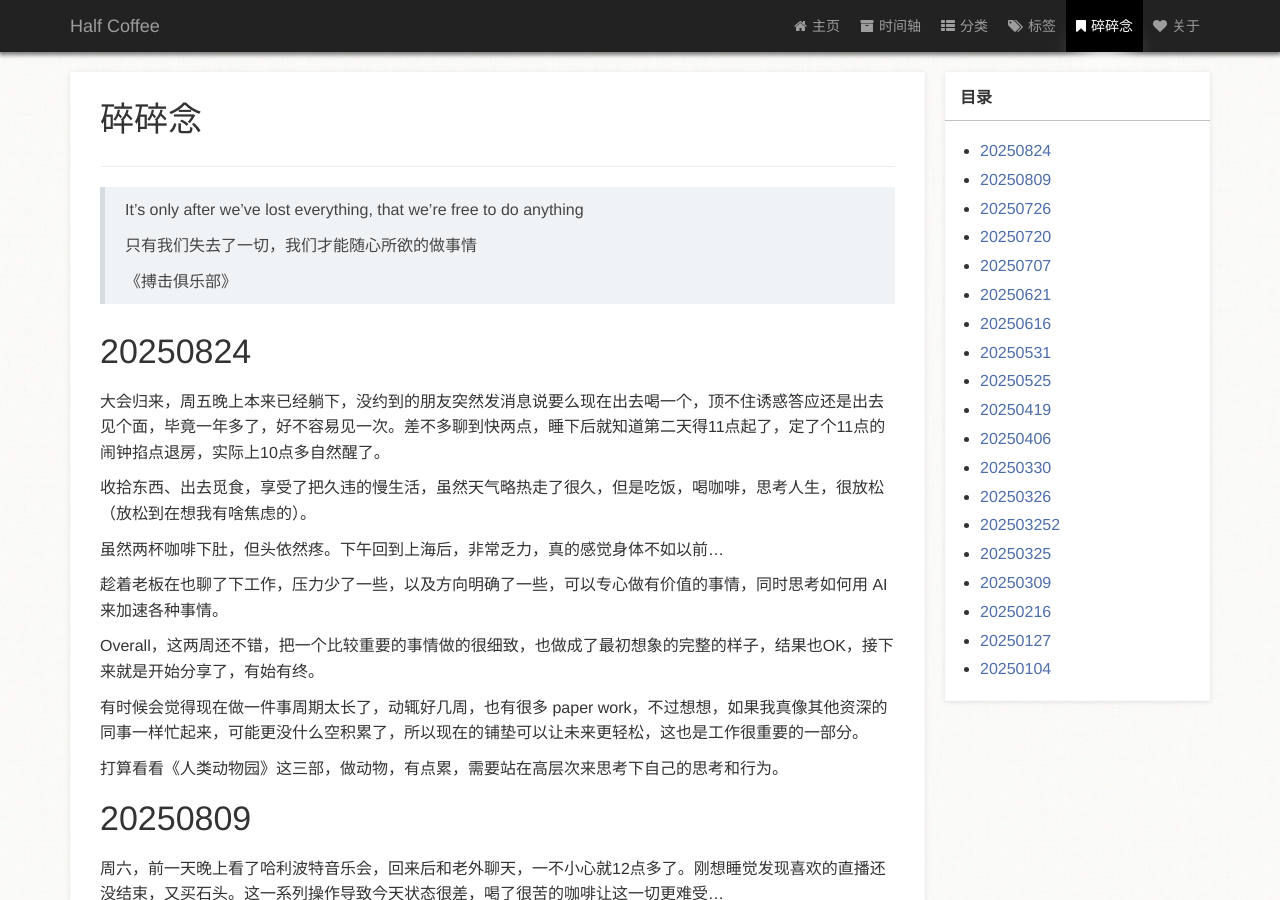
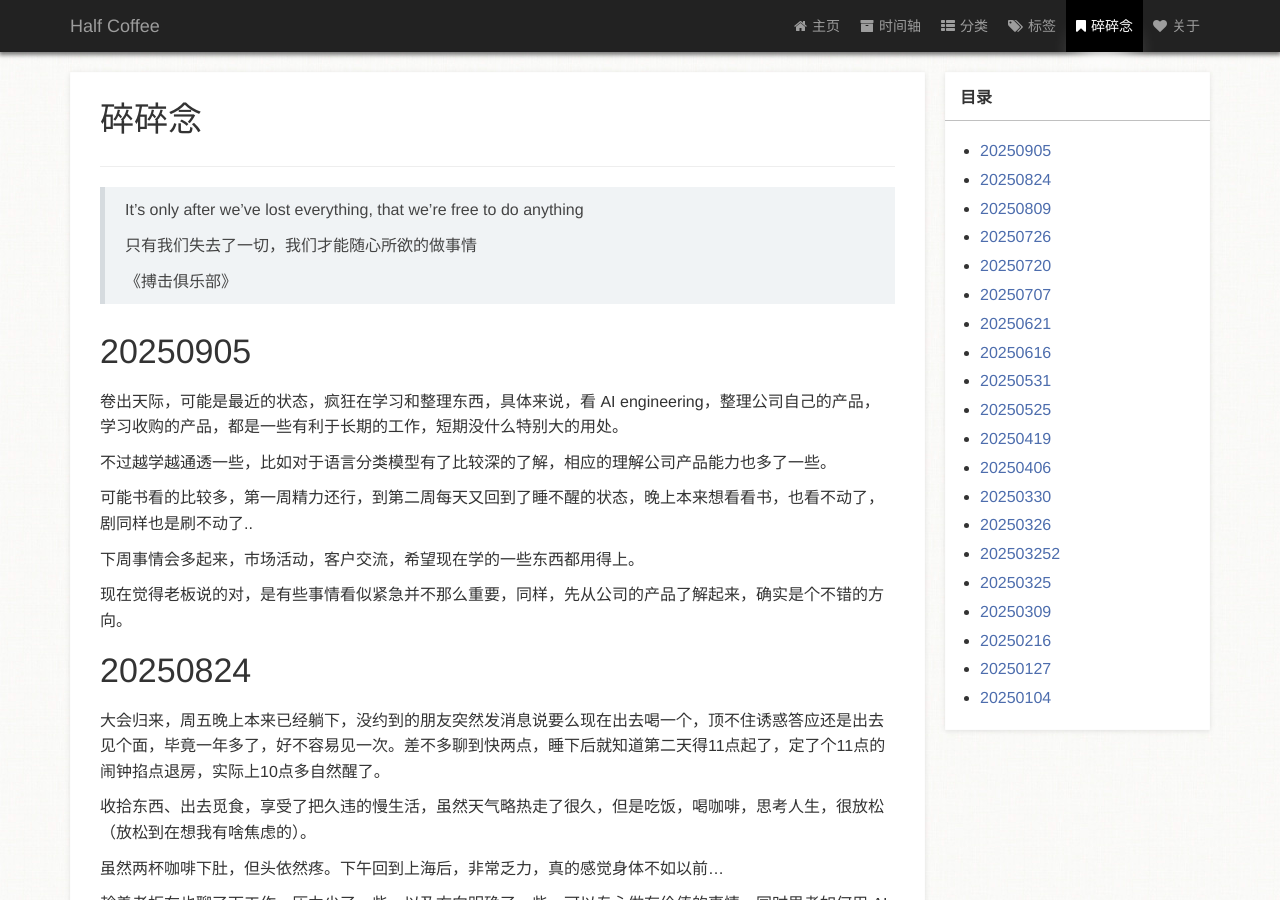
Before and after one commit to zm1990s/halfcoffee, a Jekyll site: the page built from page/3碎碎念.md, in a window 1280 px wide and 900 px high. Built offline with Jekyll 4.4.1, drawn with Linux system fonts in a browser that asks for light colours; a style sheet for code colours, icons or effects is not loaded.

Commit message:
20250905

```diff
--- a/page/3碎碎念.md
+++ b/page/3碎碎念.md
@@ -13,6 +13,18 @@ type: page
 > 只有我们失去了一切，我们才能随心所欲的做事情
 >
 > 《搏击俱乐部》
+
+# 20250905
+
+卷出天际，可能是最近的状态，疯狂在学习和整理东西，具体来说，看 AI engineering，整理公司自己的产品，学习收购的产品，都是一些有利于长期的工作，短期没什么特别大的用处。
+
+不过越学越通透一些，比如对于语言分类模型有了比较深的了解，相应的理解公司产品能力也多了一些。
+
+可能书看的比较多，第一周精力还行，到第二周每天又回到了睡不醒的状态，晚上本来想看看书，也看不动了，剧同样也是刷不动了..
+
+下周事情会多起来，市场活动，客户交流，希望现在学的一些东西都用得上。
+
+现在觉得老板说的对，是有些事情看似紧急并不那么重要，同样，先从公司的产品了解起来，确实是个不错的方向。
 
 # 20250824
 
```
